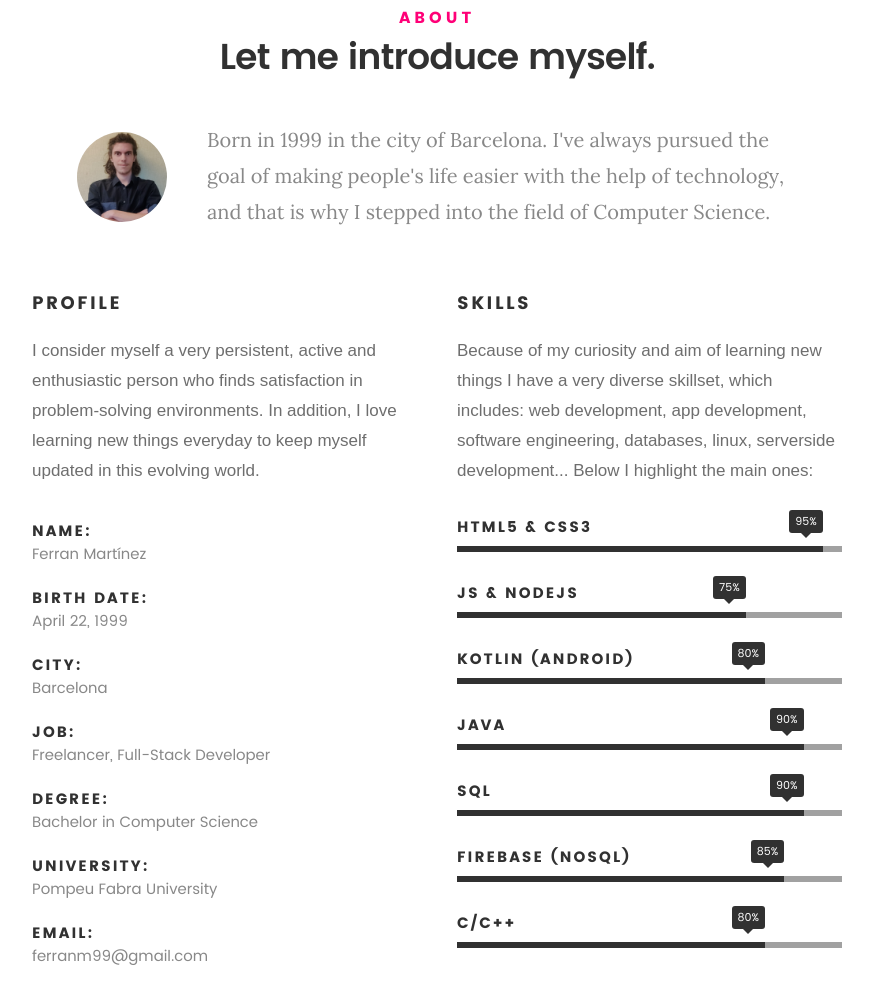
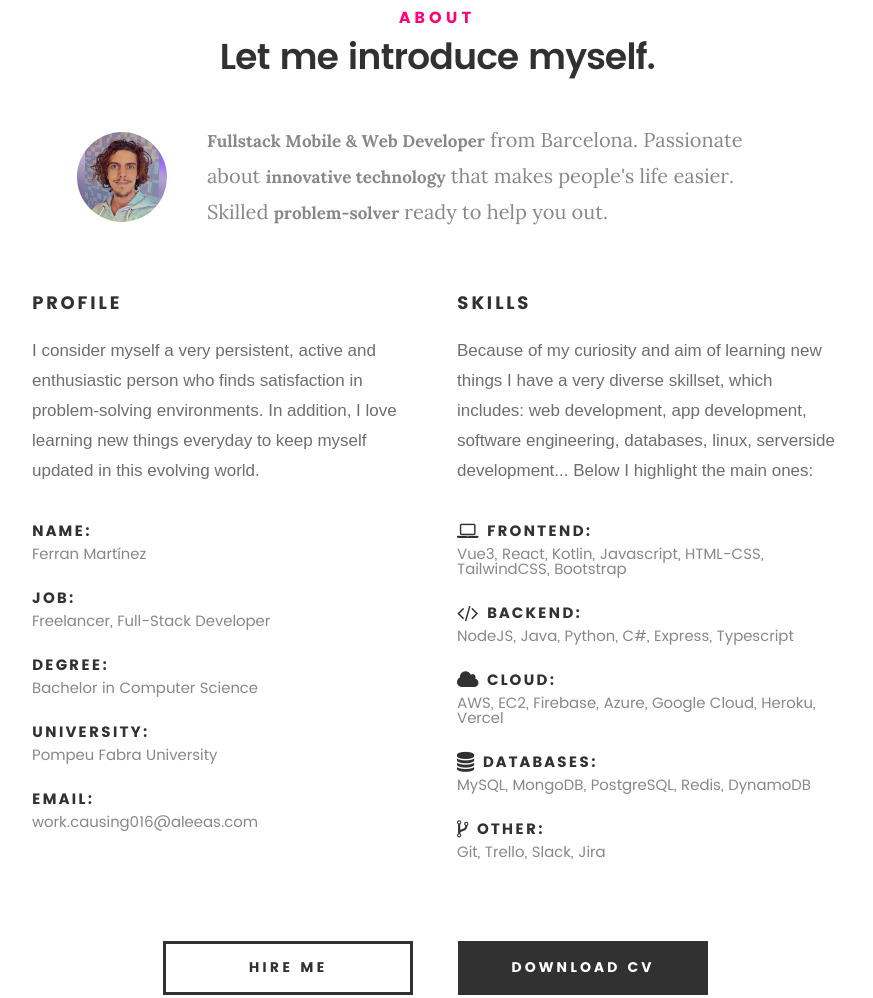
Before and after one commit to ferranm99/ferranm99.github.io, a plain HTML site: page index.html in a window 1280 px wide. Shown: the part 917-1915 px from the top of the page, without its empty margins (203-1076 px from the left). Drawn offline with nearby package versions, Linux system fonts and the light colour scheme; files whose address does not match are found by name.

Commit message:
rebuilt!

```diff
--- a/index.html
+++ b/index.html
@@ -45,7 +45,6 @@
    	<div class="topnav" id="myTopnav">
         <a class="smoothscroll active" href="#intro" onclick="callHome()">Home</a>
         <a class="smoothscroll" href="#about" onclick="myFunction()">About</a>
-        <a class="smoothscroll" href="#resume" onclick="myFunction()">Resume</a>
         <a class="smoothscroll" href="#portfolio" onclick="myFunction()">Portfolio</a>
         <a class="smoothscroll" href="#services" onclick="myFunction()">Services</a>
         <a class="smoothscroll" href="#contact" onclick="myFunction()">Contact</a>
@@ -123,10 +122,10 @@
 
    			<div class="intro-info">
 
-   				<img src="images/profile-pic.jpg" alt="Profile Picture">
+   				<img src="images/nice.jpg" alt="Profile Picture">
 
-   				<p class="lead">Born in 1999 in the city of Barcelona. I've always pursued the goal of making people's life easier with the help of technology, and that is
-   				why I stepped into the field of Computer Science. </p>
+   				<p class="lead"><b>Fullstack Mobile & Web Developer</b> from Barcelona. Passionate about <b>innovative technology</b> that
+					makes people's life easier. Skilled <b>problem-solver</b> ready to help you out. </p>
    			</div>
 
    		</div>
@@ -146,14 +145,6 @@
    					<span>Ferran Martínez</span>
    				</li>
    				<li>
-   					<strong>Birth Date:</strong>
-   					<span>April 22, 1999</span>
-   				</li>
-   				<li>
-   					<strong>City:</strong>
-   					<span>Barcelona</span>
-   				</li>
-   				<li>
    					<strong>Job:</strong>
    					<span>Freelancer, Full-Stack Developer</span>
    				</li>
@@ -167,7 +158,7 @@
    				</li>
    				<li>
    					<strong>Email:</strong>
-   					<span>ferranm99@gmail.com</span>
+   					<span>work.causing016@aleeas.com</span>
    				</li>
 
    			</ul> <!-- /info-list -->
@@ -180,37 +171,29 @@
    			<p>Because of my curiosity and aim of learning new things I have a very diverse skillset, which includes: web development, app development, software engineering,
    			databases, linux, serverside development... Below I highlight the main ones:</p>
 
-				<ul class="skill-bars">
+			   <ul class="info-list">
 				<li>
-				   	<div class="progress percent95"><span>95%</span></div>
-				   	<strong>HTML5 & CSS3</strong>
+					<strong><i class="fa fa-laptop fa-lg"></i> Frontend:</strong>
+					<span>Vue3, React, Kotlin, Javascript, HTML-CSS, TailwindCSS, Bootstrap</span>
 				</li>
 				<li>
-				   	<div class="progress percent75"><span>75%</span></div>
-				   	<strong>JS & NodeJS</strong>
+					<strong><i class="fa fa-code fa-lg"></i> Backend:</strong>
+					<span>NodeJS, Java, Python, C#, Express, Typescript</span>
 				</li>
 				<li>
-				   	<div class="progress percent80"><span>80%</span></div>
-				   	<strong>Kotlin (Android)</strong>
+					<strong><i class="fa fa-cloud fa-lg"></i> Cloud:</strong>
+					<span>AWS, EC2, Firebase, Azure, Google Cloud, Heroku, Vercel</span>
 				</li>
 				<li>
-				   	<div class="progress percent90"><span>90%</span></div>
-				   	<strong>Java</strong>
+					<strong><i class="fa fa-database fa-lg"></i> Databases:</strong>
+					<span>MySQL, MongoDB, PostgreSQL, Redis, DynamoDB</span>
 				</li>
 				<li>
-				   	<div class="progress percent90"><span>90%</span></div>
-				   	<strong>SQL</strong>
-				   </li>
-				   <li>
-				   	<div class="progress percent85"><span>85%</span></div>
-				   	<strong>Firebase (NoSQL)</strong>
-				   </li>
-				   <li>
-				   	<div class="progress percent80"><span>80%</span></div>
-				   	<strong>C/C++</strong>
+					<strong><i class="fa fa-code-fork fa-lg"></i> Other:</strong>
+					<span>Git, Trello, Slack, Jira</span>
 				</li>
 
-				</ul> <!-- /skill-bars -->
+			</ul> <!-- /info-list -->
 
    		</div>
 
@@ -219,7 +202,7 @@
    	<div class="row button-section">
    		<div class="col-twelve">
    			<a href="#contact" title="Hire Me" class="button stroke smoothscroll">Hire Me</a>
-   			<a href="#" title="Download CV" class="button button-primary">Download CV</a>
+   			<a href="./docs/CV_2023.pdf" target="_blank" title="Download CV" class="button button-primary">Download CV</a>
    		</div>
    	</div>
 
@@ -325,7 +308,7 @@
    			<h5>Portfolio</h5>
    			<h1>Check Out Some of My Works.</h1>
 
-   			<p class="lead">Below you will find a list with some of my biggests projects I have worked on. Some of them were university assignments, while others were just side-projects that I built for fun.</p>
+   			<p class="lead">Below you will find a list with some of my biggests projects I have worked on as a Fullstack Mobile and Web Developer.</p>
 
    		</div>
    	</div> <!-- /section-intro-->
```
Also changed, not shown: images/nice.jpg (added), 1 other file. Lines whose indentation alone changed are shown as unchanged.
